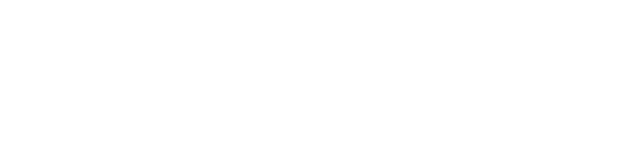
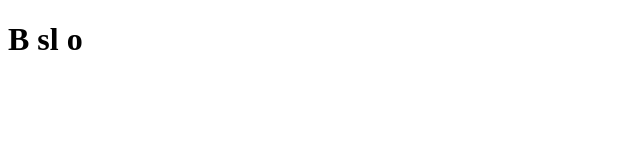
Before and after one commit to vichekakhim8-arch/CloneTeam, a plain HTML site: page index.html in a window 1280 px wide. Shown: the whole page, without its empty margins (0-640 px from the left). Drawn offline with Linux system fonts and the light colour scheme.

Commit message:
commit 1234567890abcdef1234567890abcdef12345678

```diff
--- a/index.html
+++ b/index.html
@@ -5,5 +5,7 @@
     <meta name="viewport" content="width=device-width, initial-scale=1.0" />
     <title>Document</title>
   </head>
-  <body></body>
+  <body>
+    <h1>B sl  o </h1>
+  </body>
 </html>
```
